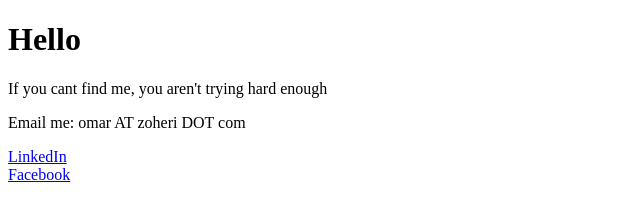
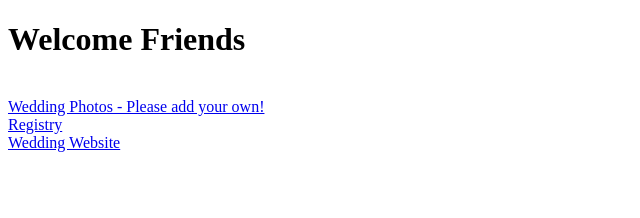
Before and after one commit to Khamel83/khamel83.github.io, a plain HTML site: page index.html in a window 1280 px wide. Shown: the whole page, without its empty margins (0-640 px from the left). Drawn offline with Linux system fonts and the light colour scheme.

Commit message:
Update index.html

```diff
--- a/index.html
+++ b/index.html
@@ -1,11 +1,13 @@
 <!DOCTYPE html>
 <html>
 <body>
-<h1>Hello</h1>
-<p>If you cant find me, you aren't trying hard enough</p>
-<p>Email me: omar AT zoheri DOT com</p>
-<a href="http://goo.gl/kZ7fi">LinkedIn</a>
+<h1>Welcome Friends</h1>
 <br>
-<a href="http://goo.gl/Z73Oe">Facebook</a>
+<a href="https://goo.gl/photos/ruP1eo1oDNpiVJBM9">Wedding Photos - Please add your own!</a>
+<br>
+<a href="https://www.weddingwire.com/weddings/4471017/wedding_new_website#!/website/9813654">Registry</a>
+<br>
+<a href="https://www.weddingwire.com/meghanandomar">Wedding Website</a>
+<br>
 </body>
 </html>
```
